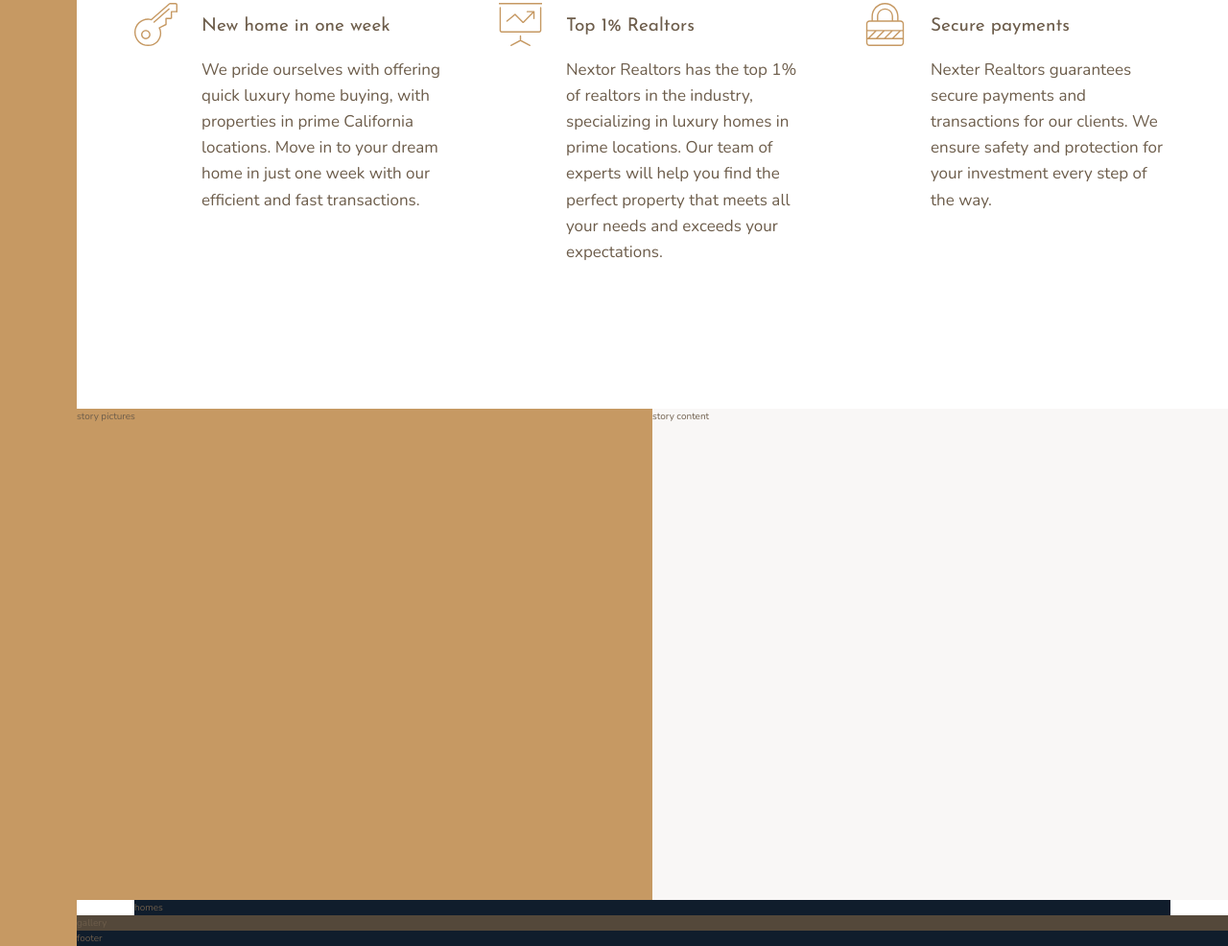
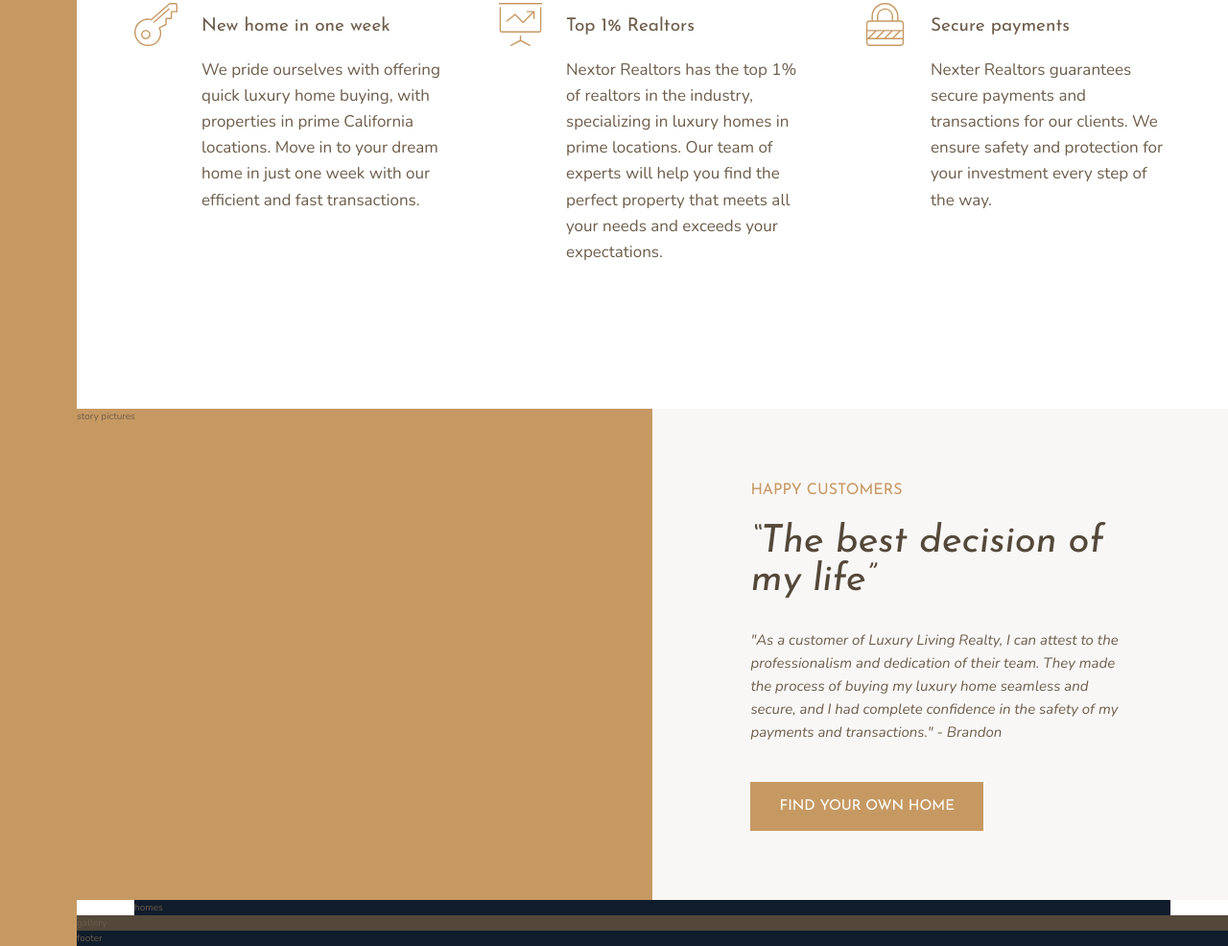
Before and after one commit to xyzuka/Nexter, a website: page index.html in a window 1280 px wide. Shown: the part 1018-2004 px from the top of the page at 96% size. Drawn offline with nearby package versions, Linux system fonts and the light colour scheme.

Commit message:
story section p1
css for right side of the testimonal

```diff
--- a/index.html
+++ b/index.html
@@ -95,7 +95,19 @@
 
     <div class="story__pictures">story pictures</div>
 
-    <div class="story__content">story content</div>
+    <div class="story__content">
+      <h3 class="heading-3 mb-small">Happy Customers</h3>
+      <h2 class="heading-2 heading-2--dark mb-med">
+        &ldquo;The best decision of my life&rdquo;
+      </h2>
+      <p class="story__text">
+        "As a customer of Luxury Living Realty, I can attest to the
+        professionalism and dedication of their team. They made the process of
+        buying my luxury home seamless and secure, and I had complete confidence
+        in the safety of my payments and transactions." - Brandon
+      </p>
+      <button class="btn">Find your own home</button>
+    </div>
 
     <section class="homes">homes</section>
 
--- a/sass/_story.scss
+++ b/sass/_story.scss
@@ -7,5 +7,17 @@
   &__content {
     background-color: $color-grey-light-1;
     grid-column: col-start 5 / full-end;
+
+    padding: 6rem 8vw;
+    display: flex;
+    flex-direction: column;
+    justify-content: center;
+    align-items: flex-start;
+  }
+
+  &__text {
+    font-size: 1.5rem;
+    font-style: italic;
+    margin-bottom: 4rem;
   }
 }
--- a/sass/_typography.scss
+++ b/sass/_typography.scss
@@ -9,10 +9,24 @@
 
 .heading-2 {
   @extend %heading;
+  font-size: 4rem;
+  font-style: italic;
+  line-height: 1;
+
+  &--light {
+      color: $color-grey-light-1;
+    }
+
+  &--dark {
+    color: $color-grey-dark-1;
+  }
 }
 
 .heading-3 {
   @extend %heading;
+  font-size: 1.6rem;
+  color: $color-primary;
+  text-transform: uppercase;
 }
 
 .heading-4 {
@@ -27,3 +41,34 @@
     color: $color-grey-dark-1;
   }
 }
+
+.btn {
+  background-color: $color-primary;
+  color: white;
+  border: none;
+  border-radius: 0;
+  font-family: $font-display;
+  font-size: 1.5rem;
+  text-transform: uppercase;
+  padding: 1.8rem 3rem;
+  cursor: pointer;
+  transition: all .3s;
+
+  &:hover {
+    background-color: $color-primary-dark;
+  }
+}
+
+// Helper classes
+.mb-small {
+  margin-bottom: 2rem;
+}
+.mb-med {
+  margin-bottom: 3rem;
+}
+.mb-large {
+  margin-bottom: 4rem;
+}
+.mb-huge {
+  margin-bottom: 8rem;
+}
```
Also changed, not shown: css/style.css.
